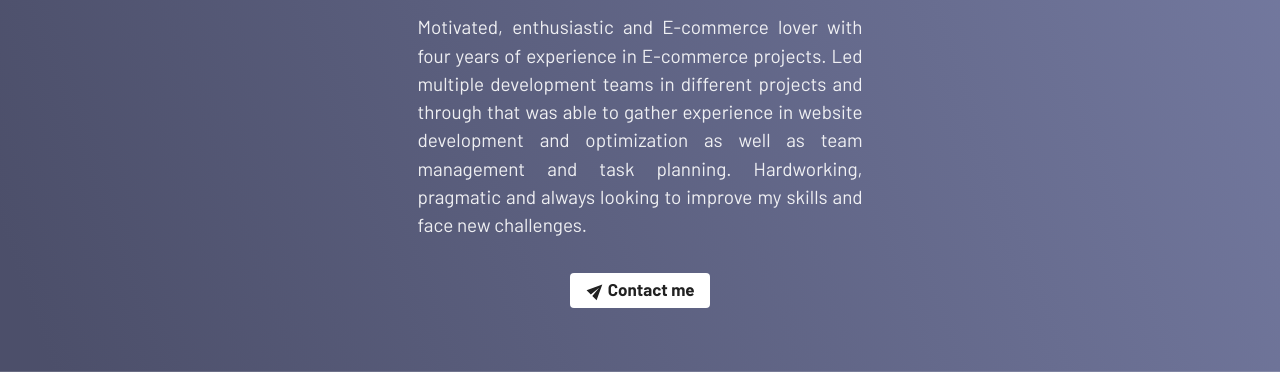
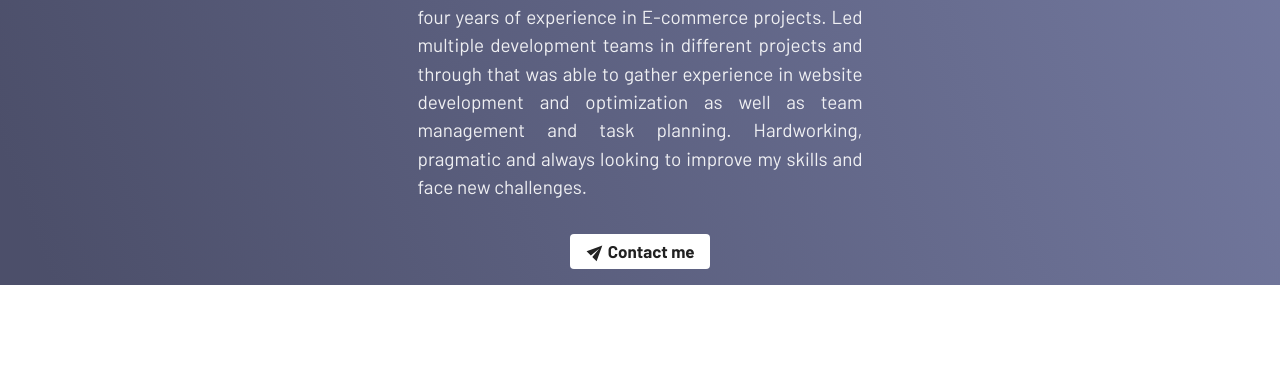
Before and after one commit to Hugo-Cerdeira/website, a plain HTML site: page index.html in a window 1280 px wide. Shown: the part 515-887 px from the top of the page. After the commit the page ends 800 px from the top, so only its background shows below. Drawn offline with nearby package versions, Linux system fonts and the light colour scheme.

Commit message:
fixed profile image size

```diff
--- a/css/home.css
+++ b/css/home.css
@@ -1,7 +1,12 @@
+body{
+
+    height: 100vh;
+    margin: 0;
+    padding: 0;
+}
 .profile-wrapper{
     align-items: center;
-    background-image: linear-gradient(
-69.9deg, #4c4f6a 3.2%, #767ca3 97.6%);
+    background-image: linear-gradient(69.9deg, #4c4f6a 3.2%, #767ca3 97.6%);
     background-position: center;
     background-repeat: no-repeat;
     background-size: cover;
@@ -12,9 +17,9 @@
     word-break: normal;
     word-wrap: normal;
     -webkit-hyphens: none;
-
-    padding: 5% 2.5%;
-    width: 100vw;
+    padding: 2% 2.5%;
+    height: 100%;
+    width: 100%;
 }
 .profile-wrapper .icon-link svg{
 
--- a/index.html
+++ b/index.html
@@ -23,7 +23,7 @@ management and task planning. Hardworking, pragmatic and always looking to impro
   <div class="profile-wrapper">
     <div class="container">
       <div class="row justify-content-center">
-        <div class="col-3">
+        <div class="col-6 col-lg-3 col-md-5">
           <div class="profile-image"><img
             src="images/profile.webp"
             alt="Hugo Cerdeira"></div>
```
